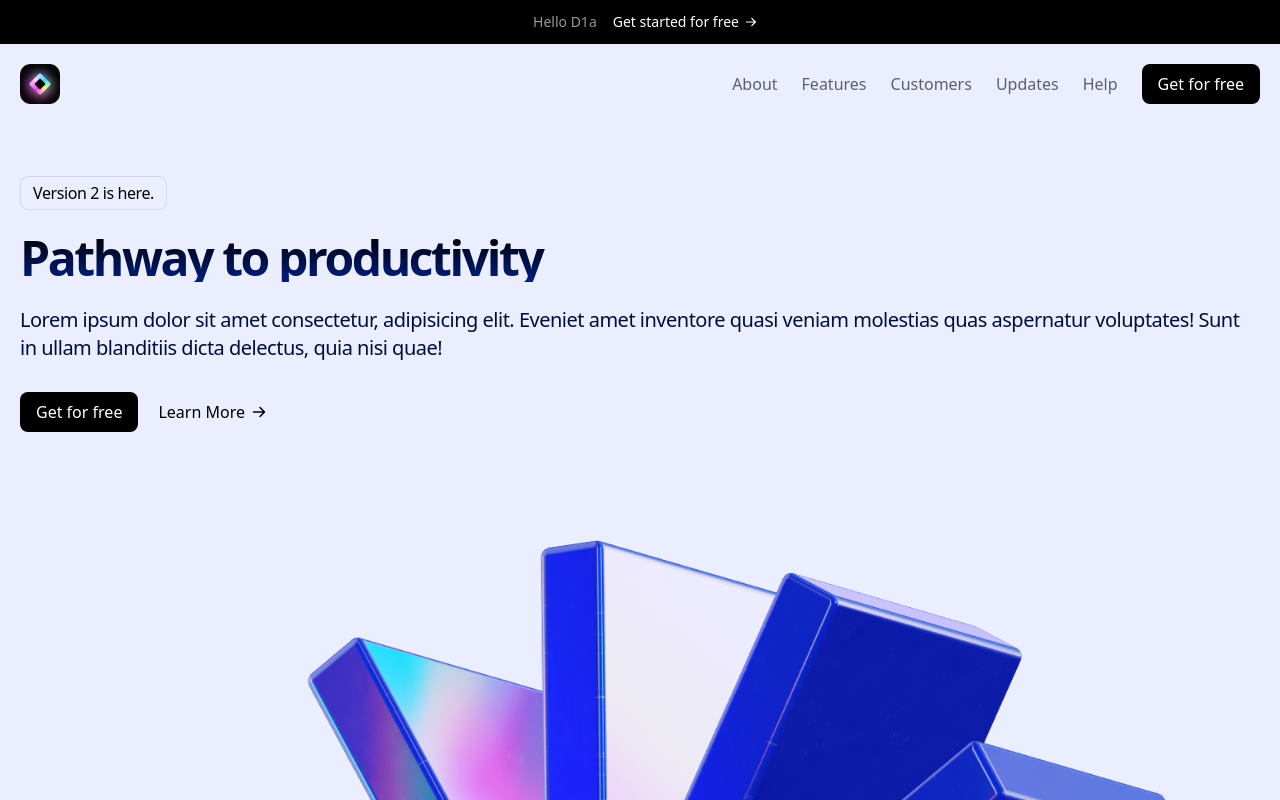
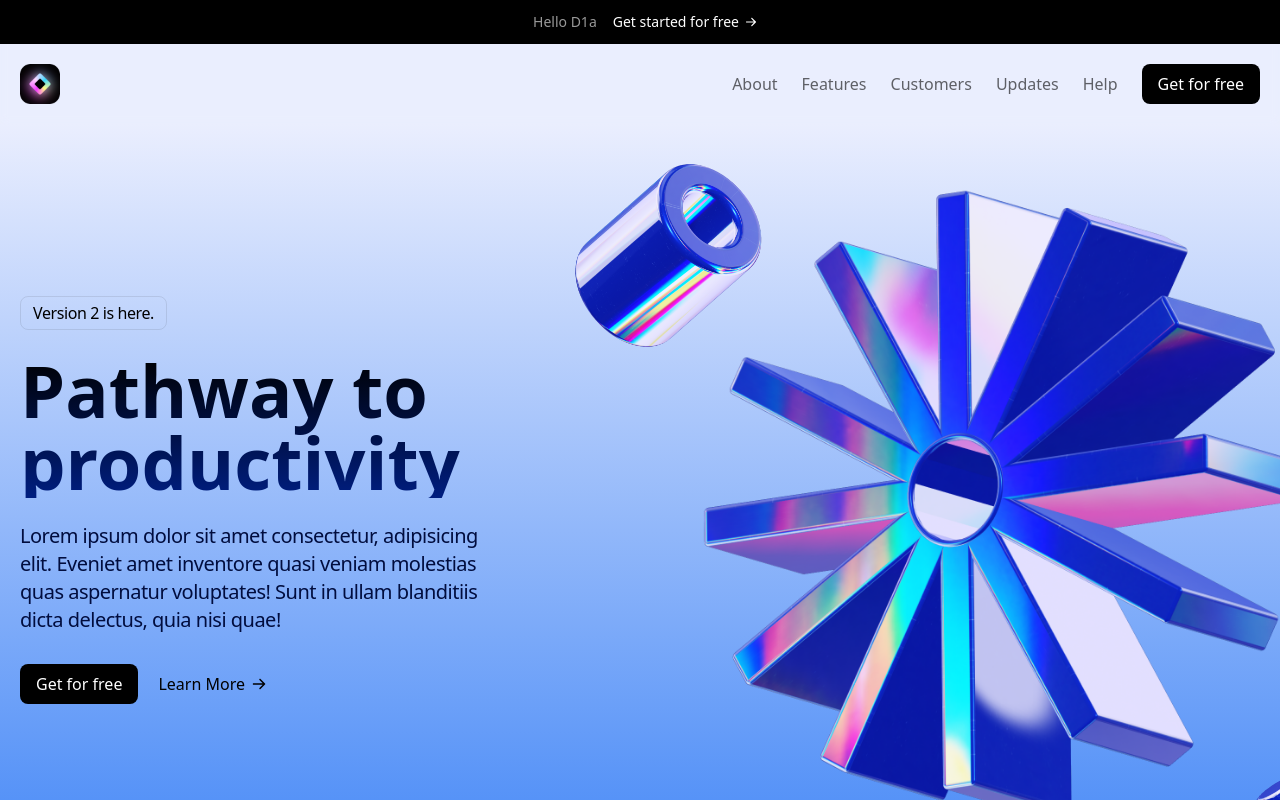
Before and after one commit to ATDevv/saas-landing-page, a Next.js app: page / in a window 1280 px wide. Shown: the top 800 px of the page. Built offline with nearby package versions, Linux system fonts and the light colour scheme.

Commit message:
complete compon hero

```diff
--- a/src/sections/Header.tsx
+++ b/src/sections/Header.tsx
@@ -6,25 +6,32 @@ import Link from 'next/link'
 
 const Header = () => {
     return (
-        <header className='sticky top-0'>
+        <header className="sticky top-0 backdrop-blur-sm z-20">
             <div className="flex justify-center items-center py-3 bg-black text-white text-sm gap-1">
-                <p className='text-white/60 px-3'>Hello D1a</p>
+                <p className="text-white/60 px-3">Hello D1a</p>
                 <p>Get started for free</p>
                 <ArrowRight className="h-4 w-4" />
             </div>
-            <div >
-                <div className='p-5'>
-                    <div className='container mx-auto'>
-                        <div className='flex justify-between items-center'>
-                            <Image src={Logo} alt='saas logo' width={40} height={40} />
+            <div>
+                <div className="p-5">
+                    <div className="container mx-auto">
+                        <div className="flex justify-between items-center">
+                            <Image
+                                src={Logo}
+                                alt="saas logo"
+                                width={40}
+                                height={40}
+                            />
                             <MenuIcon className="w-6 h-6 md:hidden" />
-                            <nav className='hidden md:flex gap-6 items-center justify-center text-black/60'>
+                            <nav className="hidden md:flex gap-6 items-center justify-center text-black/60">
                                 <Link href={'#'}>About</Link>
                                 <Link href={'#'}>Features</Link>
                                 <Link href={'#'}>Customers</Link>
                                 <Link href={'#'}>Updates</Link>
                                 <Link href={'#'}>Help</Link>
-                                <button className='bg-black px-4 py-2 text-white rounded-lg font-medium'>Get for free</button>
+                                <button className="bg-black px-4 py-2 text-white rounded-lg font-medium">
+                                    Get for free
+                                </button>
                             </nav>
                         </div>
                     </div>
--- a/src/sections/Hero.tsx
+++ b/src/sections/Hero.tsx
@@ -1,30 +1,59 @@
 import ArrowIcon from '@/assets/arrow-right.svg'
 import cogImage from '@/assets/cog.png'
 import Image from 'next/image'
+import cylinderImage from '@/assets/cylinder.png'
+import noodleImage from '@/assets/noodle.png'
 
 const Hero = () => {
     return (
-        <section className='pt-8 pb-20'>
+        <section className="pt-8 pb-20 overflow-x-clip bg-gradient-to-b from-[#EAEEFE] to-blue-500">
             <div className="p-5">
                 <div className="container mx-auto">
-                    <div className="">
-                        <div>
-                            <div className="border-[#222]/10 px-3 py-1 tracking-tight rounded-lg border inline-flex">Version 2 is here.</div>
-                            <h1 className="text-5xl font-bold tracking-tighter block bg-gradient-to-b from-black to-[#001E80] text-transparent bg-clip-text mt-6">Pathway to productivity</h1>
-                            <div className="text-xl text-[#010D3E] tracking-tight mt-6">
-                                Lorem ipsum dolor sit amet consectetur, adipisicing elit. Eveniet amet inventore quasi veniam molestias quas aspernatur voluptates! Sunt in ullam blanditiis dicta delectus, quia nisi quae!
+                    <div className="md:flex items-center">
+                        <div className="md:w-[478px]">
+                            <div className="border-[#222]/10 px-3 py-1 tracking-tight rounded-lg border inline-flex">
+                                Version 2 is here.
+                            </div>
+                            <h1 className="text-5xl md:text-7xl font-bold block bg-gradient-to-b from-black to-[#001E80] text-transparent bg-clip-text mt-6">
+                                Pathway to productivity
+                            </h1>
+                            <p className="text-xl text-[#010D3E] tracking-tight mt-6">
+                                Lorem ipsum dolor sit amet consectetur,
+                                adipisicing elit. Eveniet amet inventore quasi
+                                veniam molestias quas aspernatur voluptates!
+                                Sunt in ullam blanditiis dicta delectus, quia
+                                nisi quae!
+                            </p>
+                            <div className="flex gap-1 mt-[30px] items-center">
+                                <button className="btn btn-primary">
+                                    Get for free
+                                </button>
+                                <button className="btn btn-text gap-1 flex items-center">
+                                    <span>Learn More</span>
+                                    <ArrowIcon className="h-5 w-5" />
+                                </button>
                             </div>
                         </div>
-                        <div className="flex gap-1 mt-[30px] items-center">
-                            <button className="btn btn-primary">Get for free</button>
-                            <button className='btn btn-text gap-1 flex items-center'>
-                                <span>Learn More</span>
-                                <ArrowIcon className="h-5 w-5" />
-                            </button>
+                        <div className="mt-20 md:mt-0 md:h-[648px] md:flex-1 relative lg:ml-[190px]">
+                            <Image
+                                src={cogImage}
+                                alt="Cog Image"
+                                className="md:absolute md:h-full md:w-auto md:max-w-none md:-left-6"
+                            />
+                            <Image
+                                src={cylinderImage}
+                                alt="Cylinder Image"
+                                width={220}
+                                height={220}
+                                className="hidden md:block -top-8 -left-32 md:absolute"
+                            />
+                            <Image
+                                src={noodleImage}
+                                alt="Noodle Image"
+                                height={220}
+                                className="absolute top-[574px] left-[448px] rotate-[30deg]"
+                            />
                         </div>
-                    </div>
-                    <div className='mt-20'>
-                        <Image src={cogImage} alt='Cog Image' />
                     </div>
                 </div>
             </div>
```
Also changed, not shown: tailwind.config.ts (+17 -0 lines).
